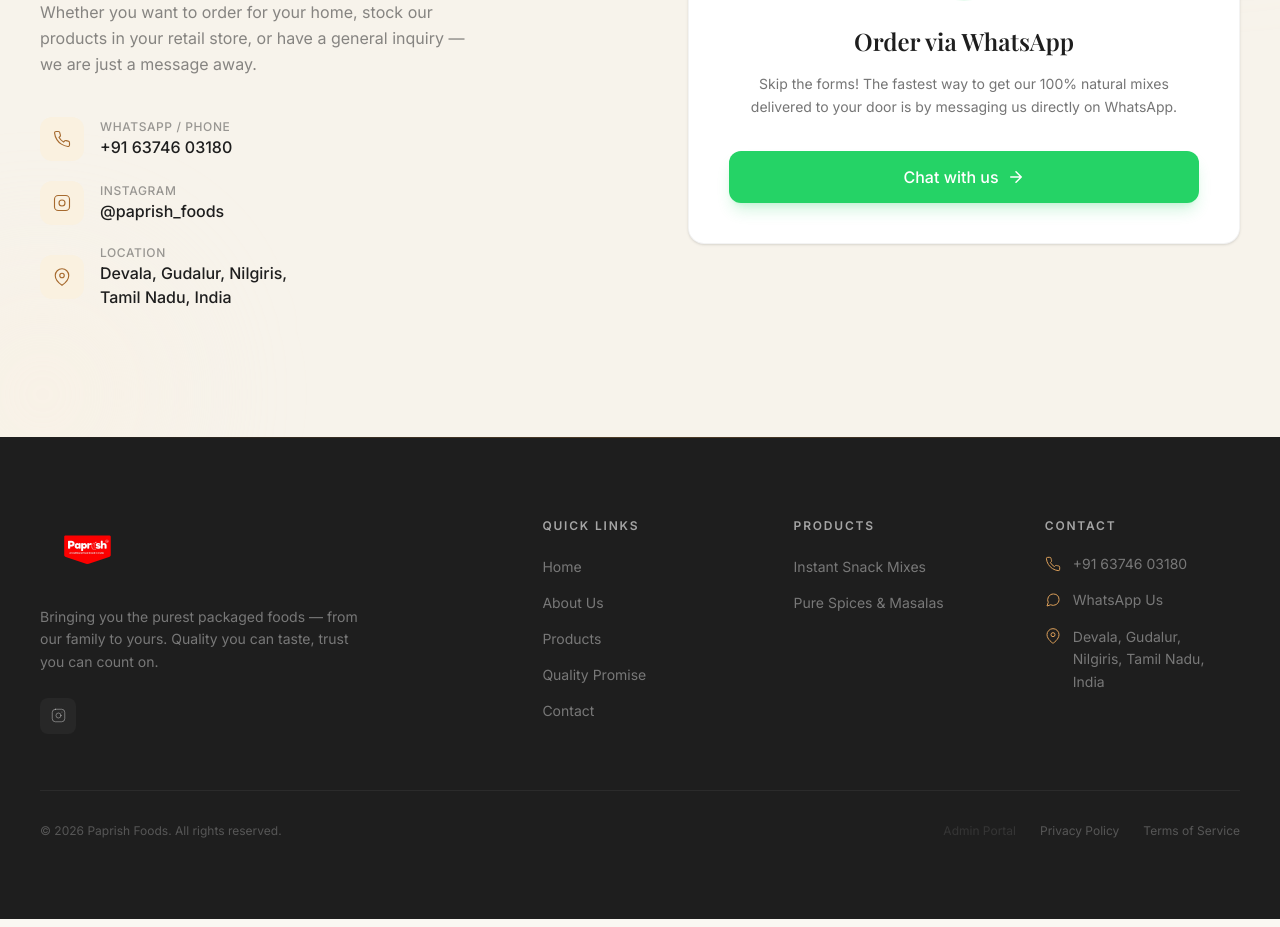
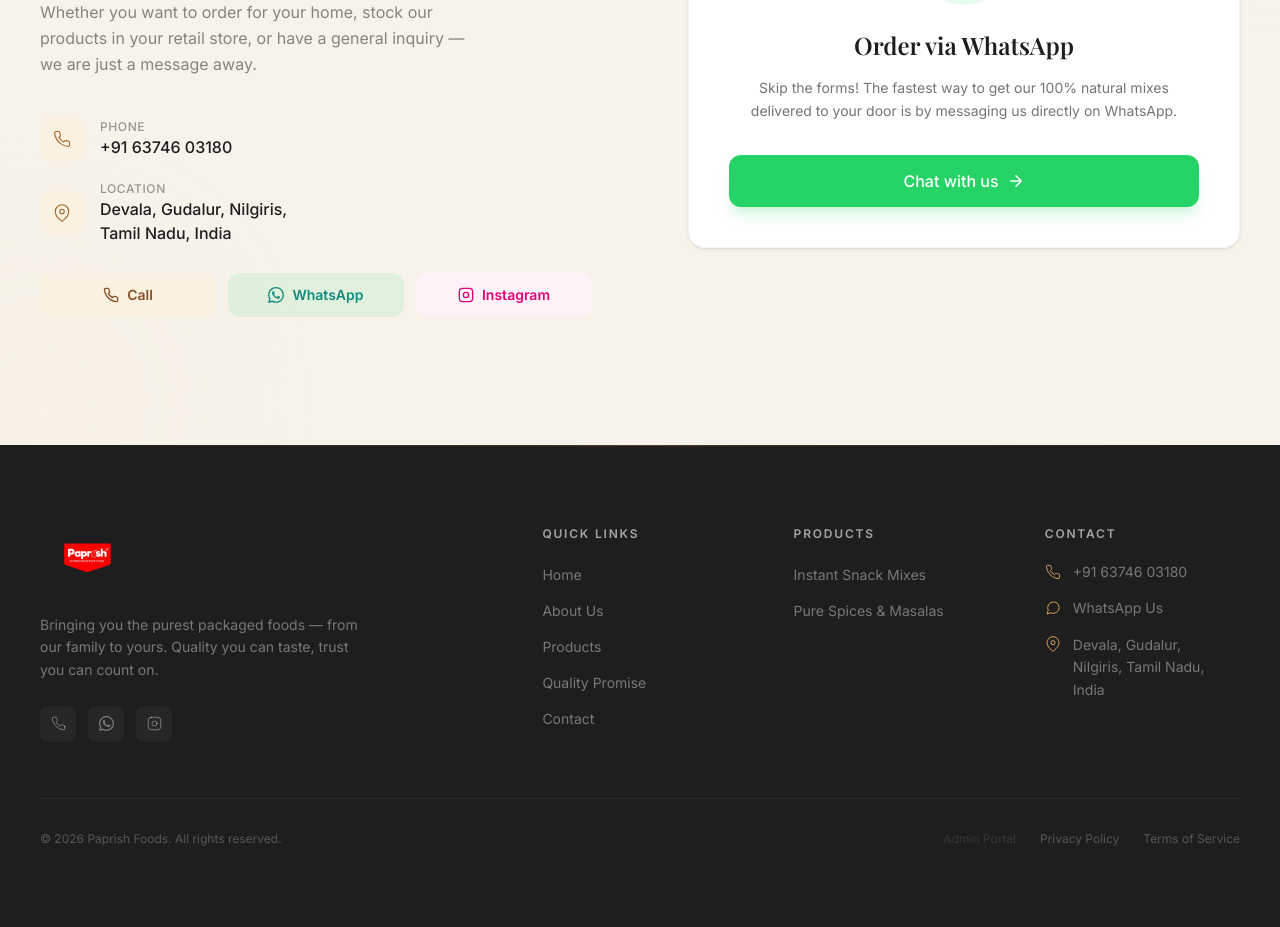
Before and after one commit to ren-ishh/product-site, a React (Vite) app: page / in a window 1280 px wide. Shown: the part 4890-5817 px from the top of the page. Built offline with nearby package versions, Linux system fonts and the light colour scheme; no server answers; the database is empty; a web font is replaced by a local one.

Commit message:
fixed buttons in the footer

```diff
--- a/src/components/ContactBanner.tsx
+++ b/src/components/ContactBanner.tsx
@@ -30,34 +30,22 @@
 
             {/* Contact info */}
             <div className="space-y-5">
+              {/* Phone */}
               <div className="flex items-center gap-4">
-                <div className="w-11 h-11 rounded-xl bg-paprish-100 flex items-center justify-center shrink-0">
+                <a href="tel:+916374603180" className="w-11 h-11 rounded-xl bg-paprish-100 flex items-center justify-center shrink-0 hover:bg-paprish-200 transition-colors">
                   <svg width="18" height="18" viewBox="0 0 24 24" fill="none" stroke="currentColor" strokeWidth="1.5" className="text-paprish-600">
                     <path d="M22 16.92v3a2 2 0 01-2.18 2 19.79 19.79 0 01-8.63-3.07 19.5 19.5 0 01-6-6 19.79 19.79 0 01-3.07-8.67A2 2 0 014.11 2h3a2 2 0 012 1.72 12.84 12.84 0 00.7 2.81 2 2 0 01-.45 2.11L8.09 9.91a16 16 0 006 6l1.27-1.27a2 2 0 012.11-.45 12.84 12.84 0 002.81.7A2 2 0 0122 16.92z" />
                   </svg>
-                </div>
+                </a>
                 <div>
-                  <div className="text-xs text-charcoal-muted/50 uppercase tracking-wider font-medium">WhatsApp / Phone</div>
-                  <div className="text-charcoal font-medium">+91 63746 03180</div>
-                </div>
-              </div>
-
-              <div className="flex items-center gap-4">
-                <div className="w-11 h-11 rounded-xl bg-paprish-100 flex items-center justify-center shrink-0">
-                  <svg width="18" height="18" viewBox="0 0 24 24" fill="none" stroke="currentColor" strokeWidth="1.5" className="text-paprish-600">
-                    <rect x="2" y="2" width="20" height="20" rx="5" />
-                    <circle cx="12" cy="12" r="4" />
-                    <path d="M17.5 6.5h.01" />
-                  </svg>
-                </div>
-                <div>
-                  <div className="text-xs text-charcoal-muted/50 uppercase tracking-wider font-medium">Instagram</div>
-                  <a href="https://www.instagram.com/paprish_foods?igsh=MXQ2YWJ1cmI4eTFiYw==" target="_blank" rel="noopener noreferrer" className="text-charcoal font-medium hover:text-paprish-600 transition-colors">
-                    @paprish_foods
+                  <div className="text-xs text-charcoal-muted/50 uppercase tracking-wider font-medium">Phone</div>
+                  <a href="tel:+916374603180" className="text-charcoal font-medium hover:text-paprish-600 transition-colors">
+                    +91 63746 03180
                   </a>
                 </div>
               </div>
 
+              {/* Location */}
               <div className="flex items-center gap-4">
                 <div className="w-11 h-11 rounded-xl bg-paprish-100 flex items-center justify-center shrink-0">
                   <svg width="18" height="18" viewBox="0 0 24 24" fill="none" stroke="currentColor" strokeWidth="1.5" className="text-paprish-600">
@@ -68,10 +56,46 @@
                 <div>
                   <div className="text-xs text-charcoal-muted/50 uppercase tracking-wider font-medium">Location</div>
                   <div className="text-charcoal font-medium">
-                    Devala, Gudalur, Nilgiris,<br />
-                    Tamil Nadu, India
+                    Devala, Gudalur, Nilgiris,<br />Tamil Nadu, India
                   </div>
                 </div>
+              </div>
+
+              {/* 3 Pill Buttons */}
+              <div className="flex items-center gap-3 pt-2">
+                <a
+                  href="tel:+916374603180"
+                  className="flex-1 flex items-center justify-center gap-2 py-3 rounded-xl bg-paprish-100 hover:bg-paprish-200 transition-colors text-paprish-700 text-sm font-semibold"
+                >
+                  <svg width="16" height="16" viewBox="0 0 24 24" fill="none" stroke="currentColor" strokeWidth="2">
+                    <path d="M22 16.92v3a2 2 0 01-2.18 2 19.79 19.79 0 01-8.63-3.07 19.5 19.5 0 01-6-6 19.79 19.79 0 01-3.07-8.67A2 2 0 014.11 2h3a2 2 0 012 1.72 12.84 12.84 0 00.7 2.81 2 2 0 01-.45 2.11L8.09 9.91a16 16 0 006 6l1.27-1.27a2 2 0 012.11-.45 12.84 12.84 0 002.81.7A2 2 0 0122 16.92z" />
+                  </svg>
+                  Call
+                </a>
+                <a
+                  href="https://wa.me/916374603180"
+                  target="_blank"
+                  rel="noopener noreferrer"
+                  className="flex-1 flex items-center justify-center gap-2 py-3 rounded-xl bg-[#25D366]/10 hover:bg-[#25D366]/20 transition-colors text-[#128C7E] text-sm font-semibold"
+                >
+                  <svg width="16" height="16" viewBox="0 0 24 24" fill="#128C7E">
+                    <path d="M17.472 14.382c-.297-.149-1.758-.867-2.03-.967-.273-.099-.471-.148-.67.15-.197.297-.767.966-.94 1.164-.173.199-.347.223-.644.075-.297-.15-1.255-.463-2.39-1.475-.883-.788-1.48-1.761-1.653-2.059-.173-.297-.018-.458.13-.606.134-.133.298-.347.446-.52.149-.174.198-.298.298-.497.099-.198.05-.371-.025-.52-.075-.149-.669-1.612-.916-2.207-.242-.579-.487-.5-.669-.51a12.8 12.8 0 0 0-.57-.01c-.198 0-.52.074-.792.372-.272.297-1.04 1.016-1.04 2.479 0 1.462 1.065 2.875 1.213 3.074.149.198 2.096 3.2 5.077 4.487.709.306 1.262.489 1.694.625.712.227 1.36.195 1.871.118.571-.085 1.758-.719 2.006-1.413.248-.694.248-1.289.173-1.413-.074-.124-.272-.198-.57-.347m-5.421 7.403h-.004a9.87 9.87 0 0 1-5.031-1.378l-.361-.214-3.741.982.998-3.648-.235-.374a9.86 9.86 0 0 1-1.51-5.26c.001-5.45 4.436-9.884 9.888-9.884 2.64 0 5.122 1.03 6.988 2.898a9.825 9.825 0 0 1 2.893 6.994c-.003 5.45-4.437 9.884-9.885 9.884m8.413-18.297A11.815 11.815 0 0 0 12.05 0C5.495 0 .16 5.335.157 11.892c0 2.096.547 4.142 1.588 5.945L.057 24l6.305-1.654a11.882 11.882 0 0 0 5.683 1.448h.005c6.554 0 11.89-5.335 11.893-11.893a11.821 11.821 0 0 0-3.48-8.413Z" />
+                  </svg>
+                  WhatsApp
+                </a>
+                <a
+                  href="https://www.instagram.com/paprish_foods?igsh=MXQ2YWJ1cmI4eTFiYw=="
+                  target="_blank"
+                  rel="noopener noreferrer"
+                  className="flex-1 flex items-center justify-center gap-2 py-3 rounded-xl bg-pink-50 hover:bg-pink-100 transition-colors text-pink-600 text-sm font-semibold"
+                >
+                  <svg width="16" height="16" viewBox="0 0 24 24" fill="none" stroke="currentColor" strokeWidth="2" className="text-pink-600">
+                    <rect x="2" y="2" width="20" height="20" rx="5" />
+                    <circle cx="12" cy="12" r="4" />
+                    <path d="M17.5 6.5h.01" />
+                  </svg>
+                  Instagram
+                </a>
               </div>
             </div>
           </ScrollReveal>
--- a/src/components/Footer.tsx
+++ b/src/components/Footer.tsx
@@ -21,12 +21,35 @@
             <p className="text-white/40 text-sm leading-relaxed max-w-xs mb-6">
               Bringing you the purest packaged foods — from our family to yours. Quality you can taste, trust you can count on.
             </p>
+            {/* Social + Contact buttons */}
             <div className="flex items-center gap-3">
+              <a
+                href="tel:+916374603180"
+                className="w-9 h-9 rounded-lg bg-white/[0.04] flex items-center justify-center text-white/40 hover:text-white hover:bg-white/[0.1] transition-all duration-300"
+                aria-label="Call us"
+              >
+                <svg width="15" height="15" viewBox="0 0 24 24" fill="none" stroke="currentColor" strokeWidth="1.5" strokeLinecap="round" strokeLinejoin="round">
+                  <path d="M22 16.92v3a2 2 0 01-2.18 2 19.79 19.79 0 01-8.63-3.07 19.5 19.5 0 01-6-6 19.79 19.79 0 01-3.07-8.67A2 2 0 014.11 2h3a2 2 0 012 1.72 12.84 12.84 0 00.7 2.81 2 2 0 01-.45 2.11L8.09 9.91a16 16 0 006 6l1.27-1.27a2 2 0 012.11-.45 12.84 12.84 0 002.81.7A2 2 0 0122 16.92z" />
+                </svg>
+              </a>
+
+              <a
+                href="https://wa.me/916374603180"
+                target="_blank"
+                rel="noopener noreferrer"
+                className="w-9 h-9 rounded-lg bg-white/[0.04] flex items-center justify-center text-white/40 hover:text-[#25D366] hover:bg-[#25D366]/10 transition-all duration-300"
+                aria-label="WhatsApp"
+              >
+                <svg width="15" height="15" viewBox="0 0 24 24" fill="currentColor">
+                  <path d="M17.472 14.382c-.297-.149-1.758-.867-2.03-.967-.273-.099-.471-.148-.67.15-.197.297-.767.966-.94 1.164-.173.199-.347.223-.644.075-.297-.15-1.255-.463-2.39-1.475-.883-.788-1.48-1.761-1.653-2.059-.173-.297-.018-.458.13-.606.134-.133.298-.347.446-.52.149-.174.198-.298.298-.497.099-.198.05-.371-.025-.52-.075-.149-.669-1.612-.916-2.207-.242-.579-.487-.5-.669-.51a12.8 12.8 0 0 0-.57-.01c-.198 0-.52.074-.792.372-.272.297-1.04 1.016-1.04 2.479 0 1.462 1.065 2.875 1.213 3.074.149.198 2.096 3.2 5.077 4.487.709.306 1.262.489 1.694.625.712.227 1.36.195 1.871.118.571-.085 1.758-.719 2.006-1.413.248-.694.248-1.289.173-1.413-.074-.124-.272-.198-.57-.347m-5.421 7.403h-.004a9.87 9.87 0 0 1-5.031-1.378l-.361-.214-3.741.982.998-3.648-.235-.374a9.86 9.86 0 0 1-1.51-5.26c.001-5.45 4.436-9.884 9.888-9.884 2.64 0 5.122 1.03 6.988 2.898a9.825 9.825 0 0 1 2.893 6.994c-.003 5.45-4.437 9.884-9.885 9.884m8.413-18.297A11.815 11.815 0 0 0 12.05 0C5.495 0 .16 5.335.157 11.892c0 2.096.547 4.142 1.588 5.945L.057 24l6.305-1.654a11.882 11.882 0 0 0 5.683 1.448h.005c6.554 0 11.89-5.335 11.893-11.893a11.821 11.821 0 0 0-3.48-8.413Z" />
+                </svg>
+              </a>
+
               <a
                 href="https://www.instagram.com/paprish_foods?igsh=MXQ2YWJ1cmI4eTFiYw=="
                 target="_blank"
                 rel="noopener noreferrer"
-                className="w-9 h-9 rounded-lg bg-white/[0.04] flex items-center justify-center text-white/40 hover:text-white hover:bg-white/[0.1] transition-all duration-300"
+                className="w-9 h-9 rounded-lg bg-white/[0.04] flex items-center justify-center text-white/40 hover:text-pink-400 hover:bg-pink-400/10 transition-all duration-300"
                 aria-label="Instagram"
               >
                 <svg width="15" height="15" viewBox="0 0 24 24" fill="none" stroke="currentColor" strokeWidth="1.5" strokeLinecap="round" strokeLinejoin="round">
```
Also changed, not shown: 14 other files (tests, documents, lock files or other folders).
